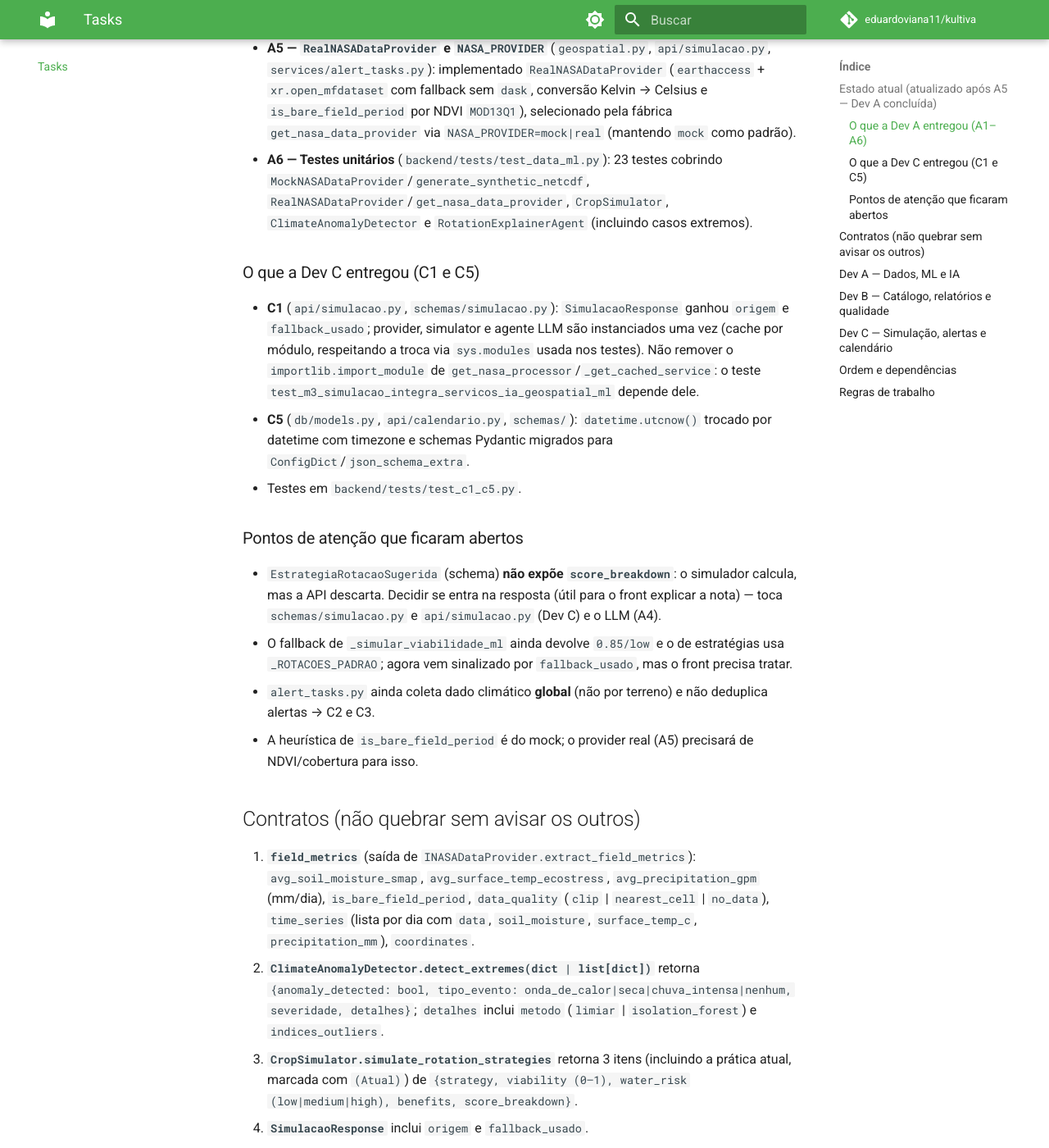
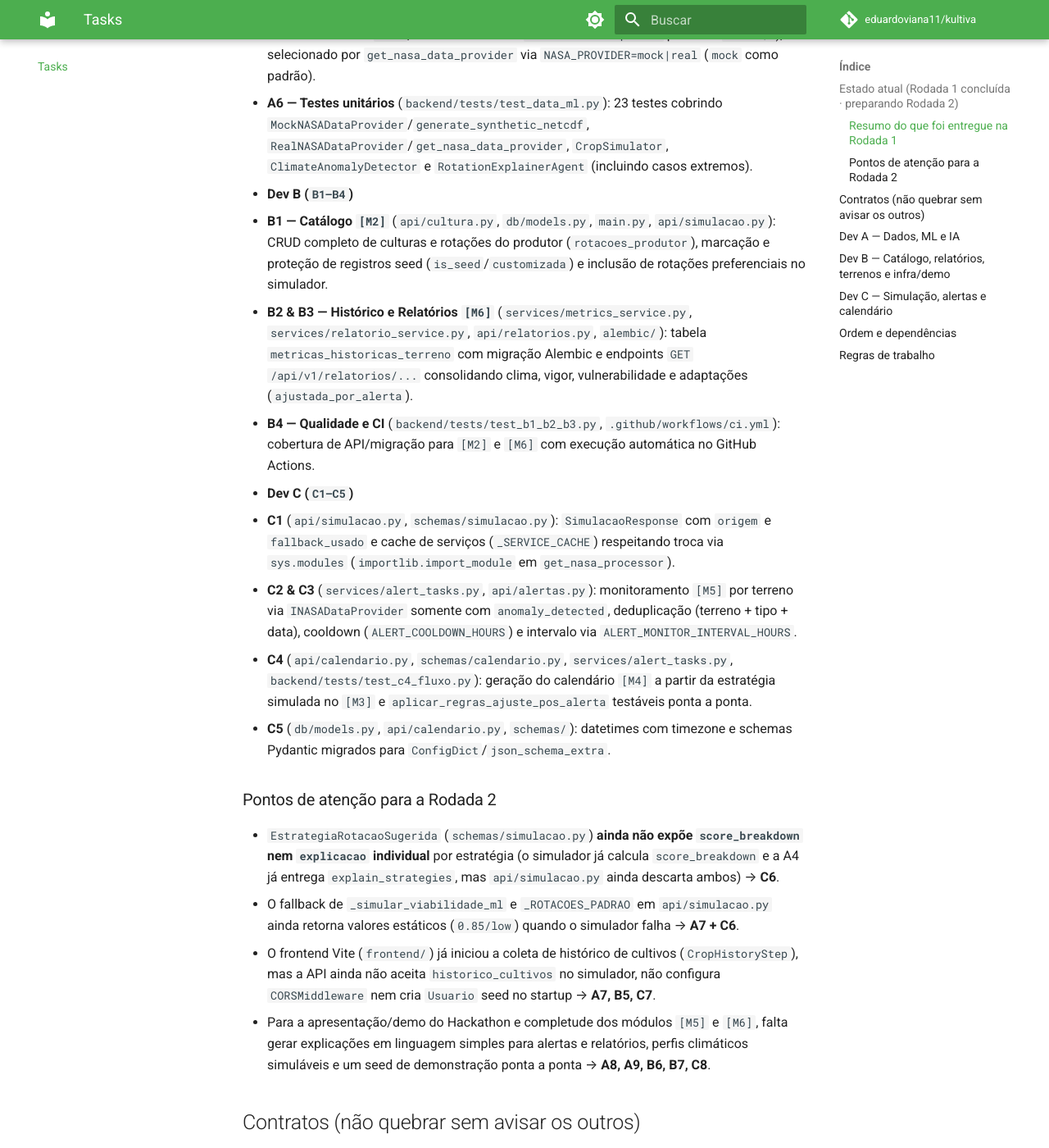
Before and after one commit to EdsonToppzera/kultiva, an MkDocs documentation site: the page built from docs/Tasks/README.md, in a window 1280 px wide and 1400 px high, scrolled down 1131 px. Shown: the whole window at 82% size. Built offline with MkDocs 1.6.1 and Material for MkDocs 9.7.7, drawn with Linux system fonts in a browser that asks for light colours; comment, search, counter and statistics services are not loaded; some of the changed text lies outside the part shown.

Commit message:
docs: adiciona novas tasks

```diff
--- a/docs/Tasks/README.md
+++ b/docs/Tasks/README.md
@@ -1,36 +1,40 @@
 # Tasks do Hackathon — Dados/ML/IA e Backend
 
-**Responsáveis:** **Dev A** = dados, ML e IA · **Dev B** = catálogo, relatórios e testes · **Dev C** = simulação, alertas e calendário.
+**Responsáveis:** **Dev A** = dados, ML e IA · **Dev B** = catálogo, relatórios, terrenos e infra/demo · **Dev C** = simulação, alertas e calendário.
 
 **Legenda:** ✅ feito (mergeado na `dev`) · 🔄 em andamento · ⬜ pendente
 
-## Estado atual (atualizado após A5 — Dev A concluída)
+## Estado atual (Rodada 1 concluída · preparando Rodada 2)
 
-- Suíte `backend/tests`: **verde** (cobrindo A1–A6, C1–C3, C5 e B1–B4).
-- **Feito:** A1, A2, A3, A4, A5, A6 (Dev A) · B1, B2, B3, B4 (Dev B) · C1, C2, C3, C5 (Dev C) · base de infra (`.env.example`, deps, healthcheck do Postgres, Alembic inicial, monitor de alertas ligado ao lifespan, disclaimer garantido no LLM, CI no GitHub Actions).
-- **Por último:** C4 e integração/demo.
+- Suíte `backend/tests`: **verde** (cobrindo toda a Rodada 1: `A1–A6`, `B1–B4` e `C1–C5`).
+- **Feito (Rodada 1):** `A1–A6` (Dev A) · `B1–B4` (Dev B) · `C1–C5` (Dev C) · base de infra (`.env.example`, deps, healthcheck do Postgres, Alembic inicial, monitor de alertas ligado ao lifespan, disclaimer garantido no LLM, CI no GitHub Actions).
+- **Próximos em paralelo (Rodada 2 — Integração, Refinamento e Demo):** `A7, A8` (Dev A) · `B5` (Dev B) · `C6` (Dev C), seguidos por `A9 · B6, B7 · C7, C8`.
 
-### O que a Dev A entregou (A1–A6)
+### Resumo do que foi entregue na Rodada 1
 
-- **A1 — Mock e provider** (`mock_nasa_data.py`, `geospatial.py`): `gpm_mock.nc` (precipitação em mm/dia) com padrão espacial (mais chuva/umidade perto do equador, mais calor ao norte); seed fixa; `.nc` ausentes são regerados. `extract_field_metrics` devolve `avg_precipitation_gpm`, `time_series` diário e `is_bare_field_period` (heurística do mock: umidade < 0,12 e temperatura ≥ 33 °C). Polígono menor que a célula usa a célula mais próxima (`data_quality = nearest_cell`).
-- **A2 — `CropSimulator`** (`ml_models.py`): score ponderado por água, calor, solo e mercado (a água pesa mais com `agua: escassa` ou `water_conservation`). Devolve 3 estratégias, sempre incluindo a prática atual (`pratica_atual`, padrão "Milho -> Soja"), com `score_breakdown`. `predict_rotation_viability` usa `consumo_agua_mm` e `tempo_colheita_dias`. Aceita também as chaves de fallback da API (`umidade_solo_estimada`, etc.).
-- **A3 — `ClimateAnomalyDetector`** (`ml_models.py`): limiares absolutos + `IsolationForest` sobre a série, confirmado por z-score robusto (MAD) e só com ≥ 10 pontos, para não marcar ~5% de qualquer série como anomalia.
-- **A4 — `RotationExplainerAgent`** (`llm_agent.py`): adicionado `explain_strategies` (alias `generate_strategies_explanations`), que explica as 3 estratégias em uma única chamada ao LLM em linguagem simples para o pequeno produtor (com parse por `---ESTRATEGIA---`, fallback individualizado para mocks/respostas não delimitadas e disclaimer mandatório em todas as explicações), mantendo `generate_explanation` compatível.
-- **A5 — `RealNASADataProvider` e `NASA_PROVIDER`** (`geospatial.py`, `api/simulacao.py`, `services/alert_tasks.py`): implementado `RealNASADataProvider` (`earthaccess` + `xr.open_mfdataset` com fallback sem `dask`, conversão Kelvin → Celsius e `is_bare_field_period` por NDVI `MOD13Q1`), selecionado pela fábrica `get_nasa_data_provider` via `NASA_PROVIDER=mock|real` (mantendo `mock` como padrão).
-- **A6 — Testes unitários** (`backend/tests/test_data_ml.py`): 23 testes cobrindo `MockNASADataProvider`/`generate_synthetic_netcdf`, `RealNASADataProvider`/`get_nasa_data_provider`, `CropSimulator`, `ClimateAnomalyDetector` e `RotationExplainerAgent` (incluindo casos extremos).
+- **Dev A (`A1–A6`)**
+  - **A1 — Mock e provider** (`mock_nasa_data.py`, `geospatial.py`): `gpm_mock.nc` (precipitação em mm/dia) com padrão espacial; seed fixa; `.nc` ausentes são regerados. `extract_field_metrics` devolve `avg_precipitation_gpm`, `time_series` diário e `is_bare_field_period` (heurística no mock: umidade < 0,12 e temperatura ≥ 33 °C). Polígono menor que a célula usa a célula mais próxima (`data_quality = nearest_cell`).
+  - **A2 — `CropSimulator`** (`ml_models.py`): score ponderado por água, calor, solo e mercado; devolve 3 estratégias, sempre incluindo `pratica_atual` (padrão `"Milho -> Soja"`), com `score_breakdown`. `predict_rotation_viability` usa `consumo_agua_mm` e `tempo_colheita_dias`.
+  - **A3 — `ClimateAnomalyDetector`** (`ml_models.py`): limiares absolutos + `IsolationForest` sobre a série, confirmado por z-score robusto (MAD) com ≥ 10 pontos.
+  - **A4 — `RotationExplainerAgent`** (`llm_agent.py`): `explain_strategies` (alias `generate_strategies_explanations`) explica as 3 estratégias em uma única chamada ao LLM em linguagem simples (parse por `---ESTRATEGIA---`, fallback individualizado e disclaimer mandatório), mantendo `generate_explanation` compatível.
+  - **A5 — `RealNASADataProvider` e `NASA_PROVIDER`** (`geospatial.py`, `api/simulacao.py`, `services/alert_tasks.py`): `RealNASADataProvider` (`earthaccess` + `xr.open_mfdataset` com fallback sem `dask`, Kelvin → Celsius e `is_bare_field_period` por NDVI `MOD13Q1`), selecionado por `get_nasa_data_provider` via `NASA_PROVIDER=mock|real` (`mock` como padrão).
+  - **A6 — Testes unitários** (`backend/tests/test_data_ml.py`): 23 testes cobrindo `MockNASADataProvider`/`generate_synthetic_netcdf`, `RealNASADataProvider`/`get_nasa_data_provider`, `CropSimulator`, `ClimateAnomalyDetector` e `RotationExplainerAgent` (incluindo casos extremos).
+- **Dev B (`B1–B4`)**
+  - **B1 — Catálogo `[M2]`** (`api/cultura.py`, `db/models.py`, `main.py`, `api/simulacao.py`): CRUD completo de culturas e rotações do produtor (`rotacoes_produtor`), marcação e proteção de registros seed (`is_seed`/`customizada`) e inclusão de rotações preferenciais no simulador.
+  - **B2 & B3 — Histórico e Relatórios `[M6]`** (`services/metrics_service.py`, `services/relatorio_service.py`, `api/relatorios.py`, `alembic/`): tabela `metricas_historicas_terreno` com migração Alembic e endpoints `GET /api/v1/relatorios/...` consolidando clima, vigor, vulnerabilidade e adaptações (`ajustada_por_alerta`).
+  - **B4 — Qualidade e CI** (`backend/tests/test_b1_b2_b3.py`, `.github/workflows/ci.yml`): cobertura de API/migração para `[M2]` e `[M6]` com execução automática no GitHub Actions.
+- **Dev C (`C1–C5`)**
+  - **C1** (`api/simulacao.py`, `schemas/simulacao.py`): `SimulacaoResponse` com `origem` e `fallback_usado` e cache de serviços (`_SERVICE_CACHE`) respeitando troca via `sys.modules` (`importlib.import_module` em `get_nasa_processor`).
+  - **C2 & C3** (`services/alert_tasks.py`, `api/alertas.py`): monitoramento `[M5]` por terreno via `INASADataProvider` somente com `anomaly_detected`, deduplicação (terreno + tipo + data), cooldown (`ALERT_COOLDOWN_HOURS`) e intervalo via `ALERT_MONITOR_INTERVAL_HOURS`.
+  - **C4** (`api/calendario.py`, `schemas/calendario.py`, `services/alert_tasks.py`, `backend/tests/test_c4_fluxo.py`): geração do calendário `[M4]` a partir da estratégia simulada no `[M3]` e `aplicar_regras_ajuste_pos_alerta` testáveis ponta a ponta.
+  - **C5** (`db/models.py`, `api/calendario.py`, `schemas/`): datetimes com timezone e schemas Pydantic migrados para `ConfigDict`/`json_schema_extra`.
 
-### O que a Dev C entregou (C1 e C5)
+### Pontos de atenção para a Rodada 2
 
-- **C1** (`api/simulacao.py`, `schemas/simulacao.py`): `SimulacaoResponse` ganhou `origem` e `fallback_usado`; provider, simulator e agente LLM são instanciados uma vez (cache por módulo, respeitando a troca via `sys.modules` usada nos testes). Não remover o `importlib.import_module` de `get_nasa_processor`/`_get_cached_service`: o teste `test_m3_simulacao_integra_servicos_ia_geospatial_ml` depende dele.
-- **C5** (`db/models.py`, `api/calendario.py`, `schemas/`): `datetime.utcnow()` trocado por datetime com timezone e schemas Pydantic migrados para `ConfigDict`/`json_schema_extra`.
-- Testes em `backend/tests/test_c1_c5.py`.
-
-### Pontos de atenção que ficaram abertos
-
-- `EstrategiaRotacaoSugerida` (schema) **não expõe `score_breakdown`**: o simulador calcula, mas a API descarta. Decidir se entra na resposta (útil para o front explicar a nota) — toca `schemas/simulacao.py` e `api/simulacao.py` (Dev C) e o LLM (A4).
-- O fallback de `_simular_viabilidade_ml` ainda devolve `0.85/low` e o de estratégias usa `_ROTACOES_PADRAO`; agora vem sinalizado por `fallback_usado`, mas o front precisa tratar.
-- `alert_tasks.py` ainda coleta dado climático **global** (não por terreno) e não deduplica alertas → C2 e C3.
-- A heurística de `is_bare_field_period` é do mock; o provider real (A5) precisará de NDVI/cobertura para isso.
+- `EstrategiaRotacaoSugerida` (`schemas/simulacao.py`) **ainda não expõe `score_breakdown` nem `explicacao` individual** por estratégia (o simulador já calcula `score_breakdown` e a A4 já entrega `explain_strategies`, mas `api/simulacao.py` ainda descarta ambos) → **C6**.
+- O fallback de `_simular_viabilidade_ml` e `_ROTACOES_PADRAO` em `api/simulacao.py` ainda retorna valores estáticos (`0.85/low`) quando o simulador falha → **A7 + C6**.
+- O frontend Vite (`frontend/`) já iniciou a coleta de histórico de cultivos (`CropHistoryStep`), mas a API ainda não aceita `historico_cultivos` no simulador, não configura `CORSMiddleware` nem cria `Usuario` seed no startup → **A7, B5, C7**.
+- Para a apresentação/demo do Hackathon e completude dos módulos `[M5]` e `[M6]`, falta gerar explicações em linguagem simples para alertas e relatórios, perfis climáticos simuláveis e um seed de demonstração ponta a ponta → **A8, A9, B6, B7, C8**.
 
 ## Contratos (não quebrar sem avisar os outros)
 
@@ -53,15 +57,21 @@
 | A4 | ✅ | Agente LLM: explicar as 3 estratégias numa chamada, linguagem simples (o cache/singleton do agente já veio na C1) | `llm_agent.py` | Uma chamada → 3 explicações, todas com disclaimer |
 | A5 | ✅ | `RealNASADataProvider` (`earthaccess` + `xr.open_mfdataset`) via `NASA_PROVIDER=mock\|real` | `geospatial.py` | Fábrica `get_nasa_data_provider` e `RealNASADataProvider` com NDVI/Earthdata testados; mock segue como padrão |
 | A6 | ✅ | Testes unitários de `MockNASADataProvider`, `CropSimulator`, `ClimateAnomalyDetector` e `RotationExplainerAgent` | `backend/tests/` | `pytest` verde |
+| A7 | ⬜ | Cálculo geoespacial de área (`area_hectares`) e centroide do polígono; `CropSimulator` considerando `historico_cultivos` (penaliza monocultura, bonifica quebra de ciclo) e fallback dinâmico | `geospatial.py`, `ml_models.py` | Área/centroide calculados do polígono; histórico altera ranking do simulador |
+| A8 | ⬜ | Expandir `RotationExplainerAgent` com `explain_alert` (orientações práticas de manejo para `[M5]`) e `explain_report` (resumo em linguagem simples para `[M6]`), mantendo `DISCLAIMER` e mock offline | `llm_agent.py` | Alertas e relatórios geram explicação acessível sempre com disclaimer |
+| A9 | ⬜ | Perfis climáticos simuláveis (`normal`, `seca`, `chuva_extrema`, `onda_de_calor`) em `mock_nasa_data.py` para testes de estresse/demo + testes unitários de `A7–A9` | `mock_nasa_data.py`, `backend/tests/test_data_ml.py` | Perfis geram cenários distintos e `pytest` verde |
 
-## Dev B — Catálogo, relatórios e qualidade
+## Dev B — Catálogo, relatórios, terrenos e infra/demo
 
-| # | Status | Task | Pronto quando |
-|---|---|---|---|
-| B1 | ✅ | **[M2]** CRUD completo de culturas/rotações do produtor (PUT/DELETE, validações); marcar customizadas vs seed e proteger as de seed; rotações preferenciais entram no simulador | Produtor cadastra/edita/remove; seed não removível |
-| B2 | ✅ | **[M6]** Serviço e endpoints de relatório: histórico de umidade/temperatura, vigor, vulnerabilidade, adaptações (`ajustada_por_alerta`) | `GET` de relatório por terreno e período; usa `field_metrics` |
-| B3 | ✅ | Persistir métricas históricas (tabela + migração/Alembic) para alimentar o M6 | Série por terreno consultável |
-| B4 | ✅ | Testes de API para M2/M6 e CI rodando `pytest` | CI verde no PR |
+| # | Status | Task | Arquivos | Pronto quando |
+|---|---|---|---|---|
+| B1 | ✅ | **[M2]** CRUD completo de culturas/rotações do produtor (PUT/DELETE, validações); marcar customizadas vs seed e proteger as de seed; rotações preferenciais entram no simulador | `api/cultura.py`, `db/models.py` | Produtor cadastra/edita/remove; seed não removível |
+| B2 | ✅ | **[M6]** Serviço e endpoints de relatório: histórico de umidade/temperatura, vigor, vulnerabilidade, adaptações (`ajustada_por_alerta`) | `services/relatorio_service.py`, `api/relatorios.py` | `GET` de relatório por terreno e período; usa `field_metrics` |
+| B3 | ✅ | Persistir métricas históricas (tabela + migração/Alembic) para alimentar o M6 | `services/metrics_service.py`, `alembic/` | Série por terreno consultável |
+| B4 | ✅ | Testes de API para M2/M6 e CI rodando `pytest` | `backend/tests/test_b1_b2_b3.py`, `.github/workflows/ci.yml` | CI verde no PR |
+| B5 | ⬜ | Configurar `CORSMiddleware` para o frontend (`localhost:5173`), seed de `Usuario` padrão no startup e completar `PUT`/`DELETE /api/v1/terrenos/{terreno_id}` com cálculo automático de área/centroide (A7) | `main.py`, `api/terreno.py`, `schemas/terreno.py` | Frontend conecta sem CORS; terreno criado/editado/removido calcula área quando omitida |
+| B6 | ⬜ | Enriquecer relatório `[M6]` com resumo interpretativo da IA (`explain_report` da A8 com fallback determinístico) e comparação entre início/fim do período | `services/relatorio_service.py`, `schemas/relatorio.py`, `api/relatorios.py` | `GET /api/v1/relatorios/...` inclui resumo acessível e comparativo do período |
+| B7 | ⬜ | Endpoint/rotina de seed de demonstração (`POST /api/v1/demo/seed` com usuário, terrenos, métricas, atividades e alertas), atualização de `docs/Specs/README.md` e testes de `B5–B7` | `api/`, `docs/Specs/README.md`, `backend/tests/` | Demo populada em 1 chamada; specs e testes atualizados e verdes |
 
 ## Dev C — Simulação, alertas e calendário
 
@@ -70,16 +80,22 @@
 | C1 | ✅ | `origem`/`fallback_usado` na resposta; provider/simulator/agente instanciados uma vez | `api/simulacao.py` | Resposta indica se houve fallback |
 | C2 | ✅ | Monitor [M5]: métricas **por terreno** via `INASADataProvider` (polígono); alerta só com `anomaly_detected` (A3 já pronta) | `services/alert_tasks.py` | Terrenos diferentes → alertas diferentes |
 | C3 | ✅ | Deduplicar alertas (mesmo terreno + tipo + data), cooldown; intervalo por env | `alert_tasks.py`, `api/alertas.py` | Dois ciclos seguidos não duplicam |
-| C4 | ⬜ | Calendário gerado a partir da estratégia escolhida no M3 (`[M1]→[M3]→[M4]`); regras de ajuste pós-alerta testáveis | `api/calendario.py` | Fluxo ponta a ponta coberto por teste |
+| C4 | ✅ | Calendário gerado a partir da estratégia escolhida no M3 (`[M1]→[M3]→[M4]`); regras de ajuste pós-alerta testáveis | `api/calendario.py` | Fluxo ponta a ponta coberto por teste |
 | C5 | ✅ | Datetimes com timezone e schemas Pydantic em `ConfigDict` | `api/calendario.py`, `schemas/` | `pytest` sem DeprecationWarning do projeto |
+| C6 | ⬜ | Expor `score_breakdown` e `explicacao` individual em `EstrategiaRotacaoSugerida` (usando `explain_strategies` da A4, mantendo `explicacao_ia`/`explicacao_textual`) e fallback dinâmico | `schemas/simulacao.py`, `api/simulacao.py` | Cada uma das 3 estratégias traz `score_breakdown` e `explicacao` com disclaimer |
+| C7 | ⬜ | Aceitar `historico_cultivos` no `SimulacaoRequest` (integrando onboarding + A7) e permitir gerar/atualizar cronograma `[M4]` direto pela estratégia escolhida na simulação | `schemas/simulacao.py`, `api/simulacao.py`, `api/calendario.py` | Simulação usa histórico do produtor e gera calendário direto da estratégia escolhida |
+| C8 | ⬜ | Integrar `explain_alert` (A8 com fallback) nos alertas `[M5]`, adicionar resumo de alertas não lidos por terreno para o painel e testes de `C6–C8` | `api/alertas.py`, `services/alert_tasks.py`, `schemas/alerta.py`, `backend/tests/` | Alertas trazem orientação prática acessível; contagem de não lidos e testes verdes |
 
 ## Ordem e dependências
 
-1. ✅ **Concluído:** A1, A2, A3, A4, A5, A6 · B1, B2, B3, B4 · C1, C2, C3, C4, C5.
+1. ✅ **Rodada 1 concluída:** `A1–A6` · `B1–B4` · `C1–C5`.
+2. **Rodada 2 — Agora, em paralelo:** `A7, A8` · `B5` · `C6`.
+3. **Rodada 2 — Em seguida:** `A9` · `B6` (depende de `A8`) · `B7` (depende de `B5`) · `C7` (depende de `A7`) · `C8` (depende de `A8`).
+4. **Por último:** Integração completa com o `frontend/` e ensaio da demo do Hackathon.
 
 ## Regras de trabalho
 
-- Branch por task a partir da `dev` atualizada (`feat/A4-llm-explainer`, `feat/A6-tests`, `feat/A5-real-provider`...), PR pequeno para a `dev`, `pytest backend/tests` verde antes de abrir.
+- Branch por task a partir da `dev` atualizada (`feat/A7-geo-crop-history`, `feat/B5-cors-terrenos-crud`, `feat/C6-simulacao-breakdown`...), PR pequeno para a `dev`, `pytest backend/tests` verde antes de abrir.
 - Mudou um contrato acima → avise os outros dois antes do merge.
 - Sem `GOOGLE_API_KEY` o LLM usa resposta mockada; não commitar `.env` (usar `.env.example`).
 - Rodar local: `python -m venv venv`, `pip install -r backend/requirements.txt`, `pytest backend/tests`.
```
